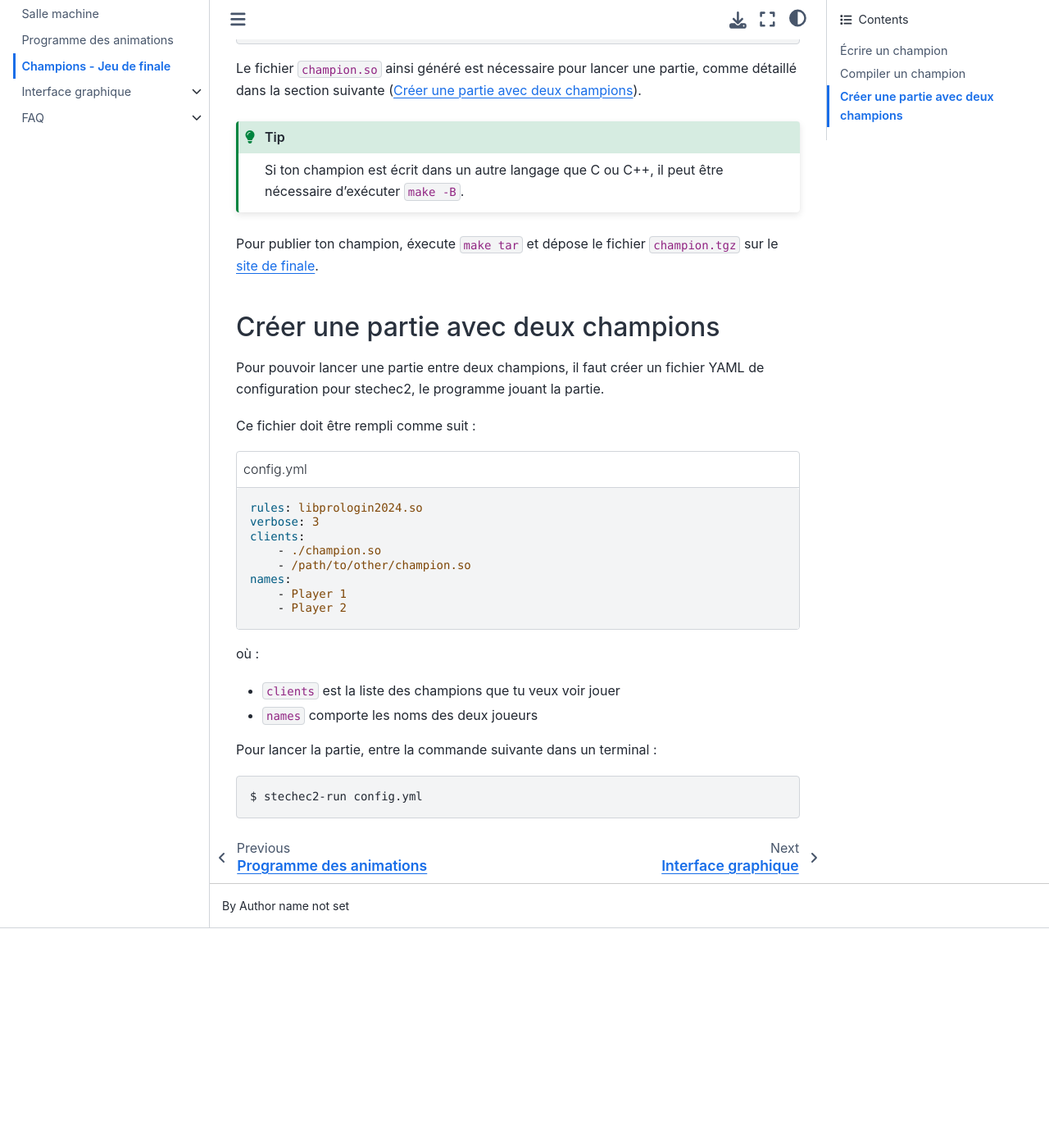
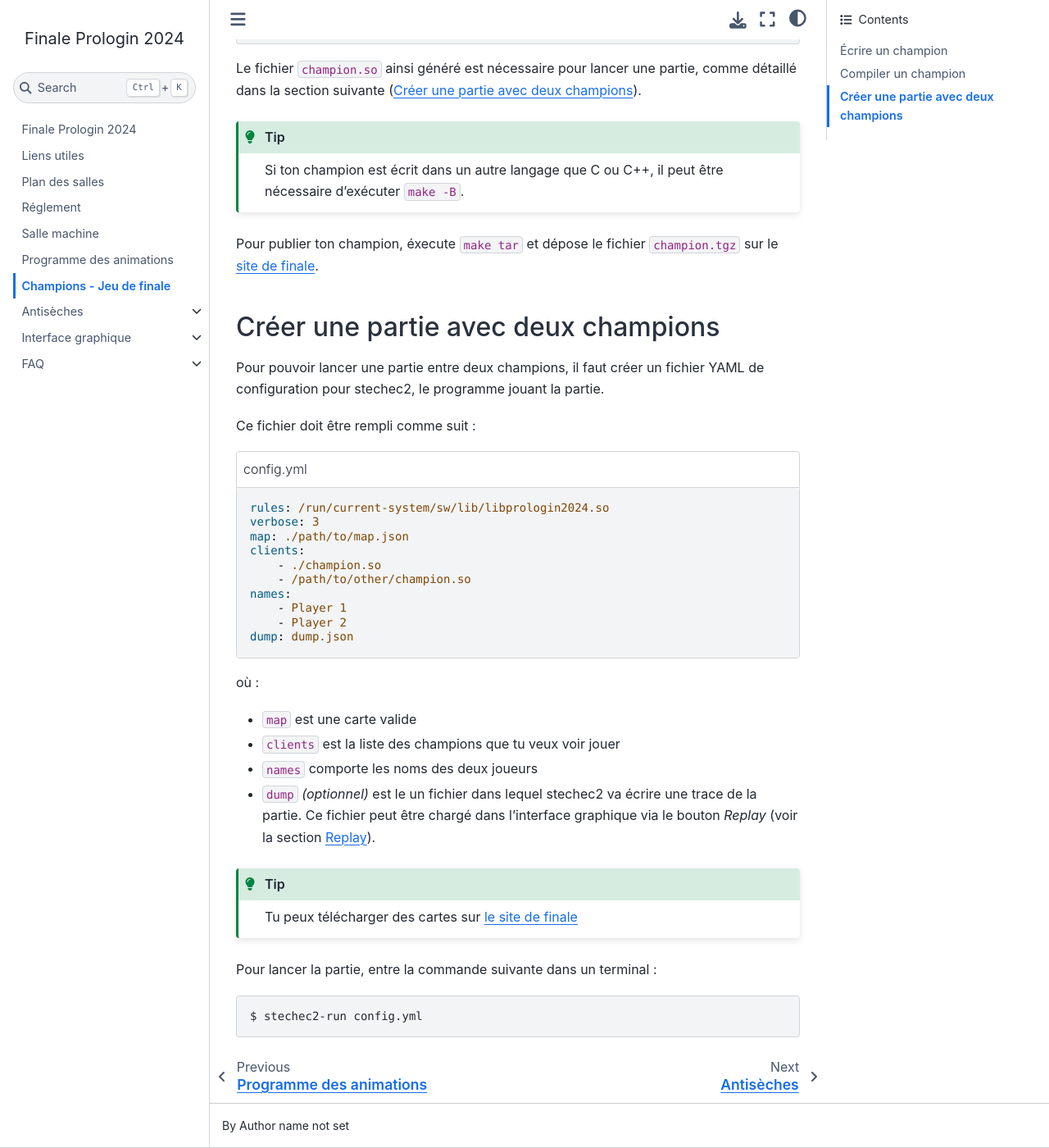
Before and after one commit to prologin/prologin2024, a Sphinx documentation site: the page built from docs/finale.rst, in a window 1280 px wide and 1400 px high, scrolled down 754 px. Shown: the whole window at 82% size. Built offline with Sphinx 7.4.7 and the Sphinx Book theme 1.1.4, drawn with Linux system fonts in a browser that asks for light colours; pages that are not in the unit, such as notebooks, are missing from menus; before the commit the page ends 1886 px from its top, so only the background shows below that.

```diff
--- /dev/null
+++ b/docs/antiseche/gnome.rst
@@ -0,0 +1,6 @@
+=======
+ Gnome
+=======
+
+Verouiller sa session
+    :kbd:`Ctrl` + :kbd:`Alt` + :kbd:`L`
--- a/docs/finale.rst
+++ b/docs/finale.rst
@@ -58,19 +58,30 @@ Ce fichier doit être rempli comme suit :
 .. code-block:: yaml
     :caption: config.yml
 
-    rules: libprologin2024.so
+    rules: /run/current-system/sw/lib/libprologin2024.so
     verbose: 3
+    map: ./path/to/map.json
     clients:
         - ./champion.so
         - /path/to/other/champion.so
     names:
         - Player 1
         - Player 2
+    dump: dump.json
 
 où :
 
+* ``map`` est une carte valide
 * ``clients`` est la liste des champions que tu veux voir jouer
 * ``names`` comporte les noms des deux joueurs
+* ``dump`` *(optionnel)* est le un fichier dans lequel stechec2 va écrire une
+  trace de la partie. Ce fichier peut être chargé dans l'interface graphique via
+  le bouton *Replay* (voir la section :ref:`replay`).
+
+.. tip::
+
+   Tu peux télécharger des cartes sur `le site de finale
+   <https://finale.prologin.eu/maps/all/>`_
 
 Pour lancer la partie, entre la commande suivante dans un terminal :
 
--- a/docs/front/replay.rst
+++ b/docs/front/replay.rst
@@ -1,3 +1,5 @@
+.. _replay:
+
 ======
 Replay
 ======
--- a/docs/index.rst
+++ b/docs/index.rst
@@ -10,8 +10,7 @@ Prologin 2024
     salles_machines.rst
     deroulement.rst
     finale.rst
-    editor.rst
-    replay.rst
     api.rst
+    antiseche/index
     front/index
     faq/index
--- a/docs/reglement.rst
+++ b/docs/reglement.rst
@@ -11,7 +11,11 @@ Il est interdit de :
 - dépasser la ligne qui délimite les machines des organisateurs et, plus
   généralement, d'aller dans toutes les zones en rouge sur la carte qui se
   trouve en page 4 et toute zone délimitée par des barrières Vauban ou un ruban
-  de ce style : ![Ruban](img/ruban.png)
+  de ce style :
+
+.. image:: img/ruban.png
+    :align: center
+
 - manger et boire en salle machine ;
 - faire du bruit dans les dortoirs ;
 - copier le code d’un autre candidat. Vous êtes cependant autorisés (même
```
Also changed, not shown: docs/antiseche/emacs.rst (added, +21 -0 lines), docs/antiseche/i3.rst (added, +27 -0 lines), docs/antiseche/index.rst (added, +10 -0 lines), docs/antiseche/unix.rst (added, +66 -0 lines), docs/antiseche/vim.rst (added, +44 -0 lines), docs/front/index.rst (+7 -1 lines), docs/liens.rst (+7 -0 lines).
